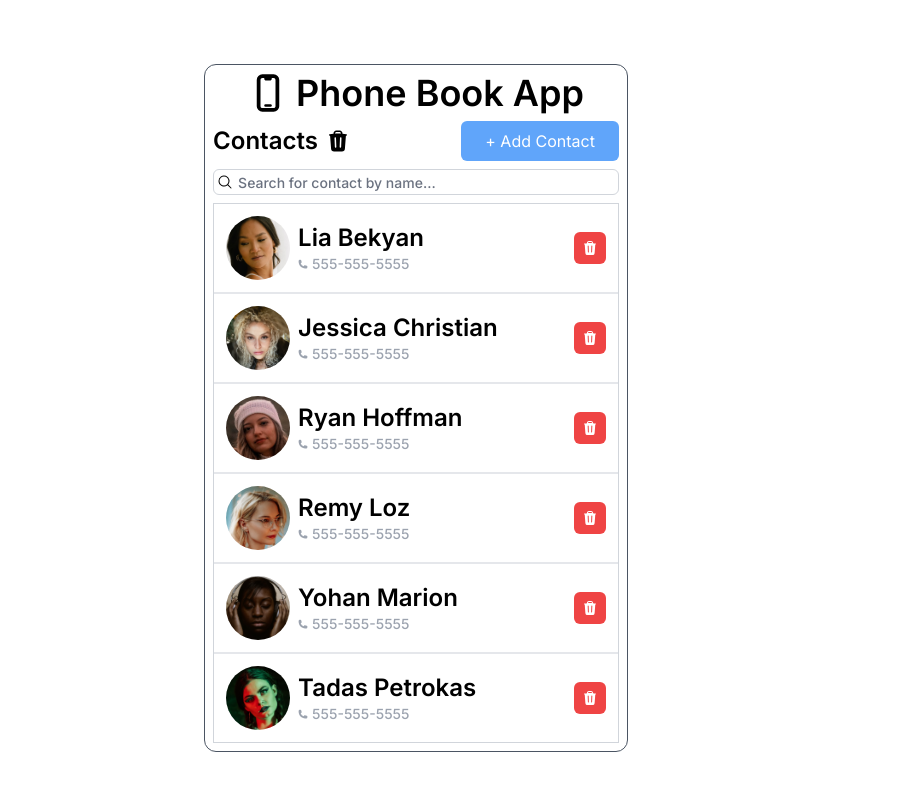
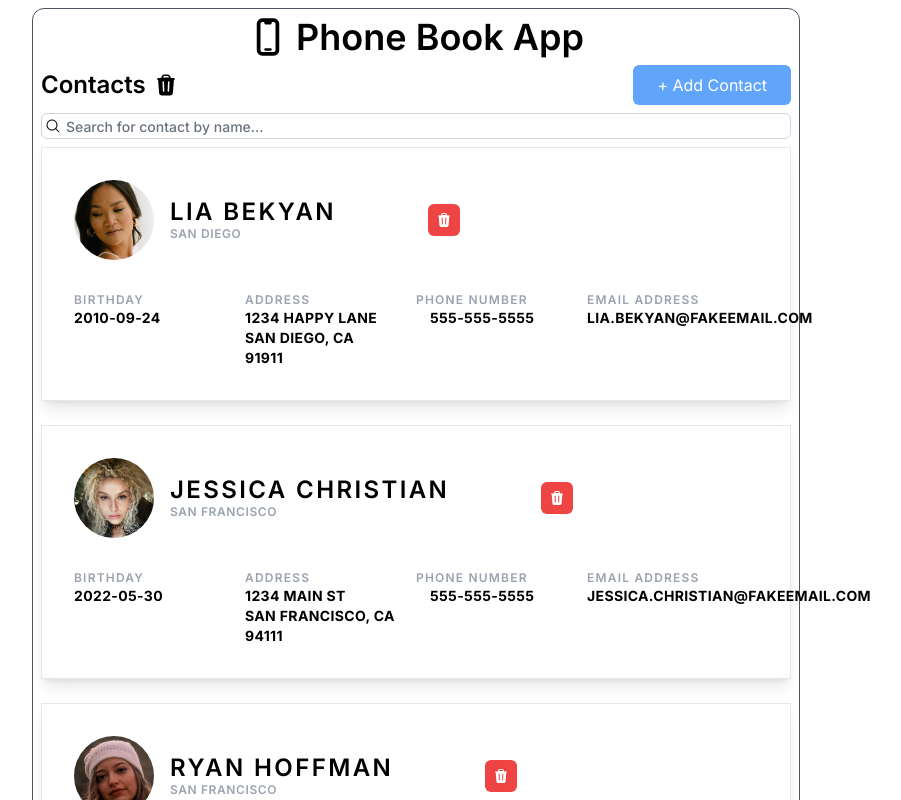
Before and after one commit to DoctorDerek/phonebook-filter-by-age, a Next.js app: page / in a window 1280 px wide. Shown: the top 800 px of the page, without its empty margins (224-1125 px from the left). Built offline with nearby package versions, Linux system fonts and the light colour scheme.

Commit message:
feat(ContactCard): implement the design for the `<ContactCard>` to match the design document

```diff
--- a/components/ContactCard.tsx
+++ b/components/ContactCard.tsx
@@ -1,17 +1,36 @@
-import Image from "next/image"
 import { Dispatch, SetStateAction } from "react"
 
-import ButtonDelete from "@/components/ButtonDelete"
-import ContactCardName from "@/components/ContactCardName"
+import ContactCardLabelAndData from "@/components/ContactCardLabelAndData"
+import ContactCardPhoneNumber from "@/components/ContactCardPhoneNumber"
+import ContactCardPhotoAndHeading from "@/components/ContactCardPhotoAndHeading"
 import { DialogState } from "@/components/ContactDialog"
 import { Contact } from "@/contacts/CONTACTS"
 
+function Address({ contact }: { contact: Contact }) {
+  const { streetAddress, city, state, zipCode } = contact || {
+    streetAddress: "",
+    city: "",
+    state: "",
+    zipCode: "",
+  }
+
+  return (
+    <div className="flex flex-col">
+      <span>{streetAddress}</span>
+      <span>
+        {city}, {state}
+      </span>
+      <span>{zipCode}</span>
+    </div>
+  )
+}
+
 /**
- * We have to specify the `sizes` prop when using `next/image` with `fill`.
- * These screen sizes correspond to Tailwind's sm: and xl: breakpoints.
- * The image sizes correspond to Tailwind's w-16 class, which is 4rem. */
-const IMAGE_SIZES = "(max-width: 640px) 4rem, (max-width: 1280px) 4rem, 4rem"
-
+ * The photo floats left of a heading with the contact's name above their city.
+ * The contact's birthday, address, phone number, and email address follow.
+ *
+ * Design: https://www.figma.com/file/bgqegwF2VfeZ6qlJZ0FLVB/Exercise
+ * */
 export default function ContactCard({
   contact,
   setDialogState,
@@ -19,35 +38,26 @@ export default function ContactCard({
   contact: Contact
   setDialogState: Dispatch<SetStateAction<DialogState>>
 }) {
-  const {
-    photo,
-    name,
-    birthday,
-    streetAddress,
-    city,
-    state,
-    zipCode,
-    phoneNumber,
-    email,
-  } = contact
+  const { birthday, phoneNumber, email } = contact
   return (
-    <div className="flex w-full items-center justify-between p-3 uppercase">
+    <div className="flex w-full flex-col items-start justify-between border border-solid border-gray-200 p-3 uppercase shadow-lg filter xl:space-y-8 xl:p-8">
       {/** The entire `<ContactCard>` component uses UPPERCASE text. */}
-      <div className="flex items-center justify-center space-x-2">
-        <div className="relative h-16 w-16">
-          {photo && ( // Only show the photo if there's a `photo` URL.
-            <Image
-              src={`/contacts/${photo}`}
-              alt={name} // Screen readers announce "Image of {name}"
-              fill
-              className="object-fit rounded-full"
-              sizes={IMAGE_SIZES}
-            />
-          )}
-        </div>
-        <ContactCardName contact={contact} setDialogState={setDialogState} />
+      <ContactCardPhotoAndHeading
+        contact={contact}
+        setDialogState={setDialogState}
+      />
+      <div className="grid w-full grid-cols-1 xl:grid-cols-4">
+        <ContactCardLabelAndData label="Birthday" data={birthday} />
+        <ContactCardLabelAndData
+          label="Address"
+          data={<Address contact={contact} />}
+        />
+        <ContactCardLabelAndData
+          label="Phone Number"
+          data={<ContactCardPhoneNumber phoneNumber={phoneNumber || ""} />}
+        />
+        <ContactCardLabelAndData label="Email Address" data={email} />
       </div>
-      <ButtonDelete contact={contact} setDialogState={setDialogState} />
     </div>
   )
 }
--- /dev/null
+++ b/components/ContactCardLabelAndData.tsx
@@ -0,0 +1,20 @@
+import { ReactNode } from "react"
+
+/**
+ * We have a consistent layout for the contact's name, birthday, and address. */
+export default function ContactCardLabelAndData({
+  label,
+  data,
+}: {
+  label: ReactNode
+  data: ReactNode
+}) {
+  return (
+    <div className="flex flex-col">
+      <span className="text-xs font-semibold tracking-widest text-gray-400">
+        {label}
+      </span>
+      <span className="text-sm font-bold tracking-wide">{data}</span>
+    </div>
+  )
+}
--- a/components/ContactCardName.tsx
+++ b/components/ContactCardName.tsx
@@ -1,30 +1,32 @@
 import { Dispatch, SetStateAction } from "react"
 
-import ContactCardPhoneNumber from "@/components/ContactCardPhoneNumber"
 import { DialogState } from "@/components/ContactDialog"
 import { Contact } from "@/contacts/CONTACTS"
 
-/** The `<ContactCardName>` includes the `edit` button to UPDATE the contact. */
-export default function ContactCardName({
+/** This component includes the `edit` button to UPDATE the contact. */
+export default function ContactCardNameAndCity({
   contact,
   setDialogState,
 }: {
   contact: Contact
   setDialogState: Dispatch<SetStateAction<DialogState>>
 }) {
-  const { name, phoneNumber } = contact || { name: "", phoneNumber: "" }
+  const { name, city } = contact || { name: "", city: "" }
   return (
     <h3 className="flex flex-col items-start justify-center">
       <button
-        className="group flex items-center justify-center text-2xl font-semibold"
+        className="group flex items-center justify-center text-2xl font-semibold uppercase leading-7 tracking-widest"
+        // We have to reapply the UPPERCASE style here because it's overridden.
         onClick={() => setDialogState({ type: "UPDATE", contact })}
       >
         {name}
-        <div className="invisible pl-1 text-sm text-gray-400 group-hover:visible">
+        <div className="invisible pl-1 text-sm lowercase tracking-normal text-gray-400 group-hover:visible">
           edit
         </div>
       </button>
-      <ContactCardPhoneNumber phoneNumber={phoneNumber || ""} />
+      <span className="text-xs font-semibold tracking-wider text-gray-400">
+        {city}
+      </span>
     </h3>
   )
 }
--- a/components/ContactCardPhoneNumber.tsx
+++ b/components/ContactCardPhoneNumber.tsx
@@ -9,16 +9,14 @@ export default function ContactCardPhoneNumber({
   return (
     <a
       href={`tel:${phoneNumber}`}
-      className="group flex items-center justify-center space-x-1 text-sm font-medium"
+      className="group flex items-center justify-start space-x-1 text-sm font-medium"
     >
       <PhoneIcon
-        className="h-2.5 w-2.5 fill-gray-400 group-hover:fill-green-400"
+        className="invisible h-2.5 w-2.5 fill-gray-400 group-hover:visible group-hover:fill-green-400"
         aria-label="Call"
       />
-      <span className="text-gray-400 group-hover:text-gray-500">
-        {phoneNumber}
-      </span>
-      <div className="invisible text-xs font-bold text-green-400 group-hover:visible">
+      <span className="font-bold text-black">{phoneNumber}</span>
+      <div className="invisible pt-0.5 text-xs font-bold text-green-400 group-hover:visible">
         call
       </div>
     </a>
--- /dev/null
+++ b/components/ContactCardPhotoAndHeading.tsx
@@ -0,0 +1,44 @@
+import Image from "next/image"
+import { Dispatch, SetStateAction } from "react"
+
+import ButtonDelete from "@/components/ButtonDelete"
+import ContactCardName from "@/components/ContactCardName"
+import { DialogState } from "@/components/ContactDialog"
+import { Contact } from "@/contacts/CONTACTS"
+
+/**
+ * We have to specify the `sizes` prop when using `next/image` with `fill`.
+ * These screen sizes correspond to Tailwind's sm: and xl: breakpoints.
+ * The image sizes correspond to Tailwind's w-20 class, which is 5rem. */
+export const IMAGE_SIZES =
+  "(max-width: 640px) 5rem, (max-width: 1280px) 5rem, 5rem"
+
+/**
+ * The photo floats to the left of a bold heading above smaller text for city. */
+export default function ContactCardPhotoAndHeading({
+  contact,
+  setDialogState,
+}: {
+  contact: Contact
+  setDialogState: Dispatch<SetStateAction<DialogState>>
+}) {
+  const { name, photo } = contact || { name: "", photo: "" }
+  return (
+    <div className="flex items-center justify-center space-x-4">
+      <div className="relative h-20 w-20 flex-shrink-0">
+        {/** We don't want to shrink and distort the image. */}
+        {photo && ( // Only show the photo if there's a `photo` URL.
+          <Image
+            src={`/contacts/${photo}`}
+            alt={name} // Screen readers announce "Image of {name}"
+            fill
+            className="object-fit rounded-full"
+            sizes={IMAGE_SIZES}
+          />
+        )}
+      </div>
+      <ContactCardName contact={contact} setDialogState={setDialogState} />
+      <ButtonDelete contact={contact} setDialogState={setDialogState} />
+    </div>
+  )
+}
--- a/components/ContactList.tsx
+++ b/components/ContactList.tsx
@@ -23,7 +23,7 @@ export default function ContactList({
   )
 
   return (
-    <div className="divide-y-gray-300 relative w-full divide-y-2 border border-solid border-gray-300">
+    <div className="relative w-full space-y-6">
       {filteredPhoneBookEntries?.map((contact) => {
         const { id, name, phoneNumber, photo } = contact
         // ID should be unique, but there's no penalty for adding to key.
```
